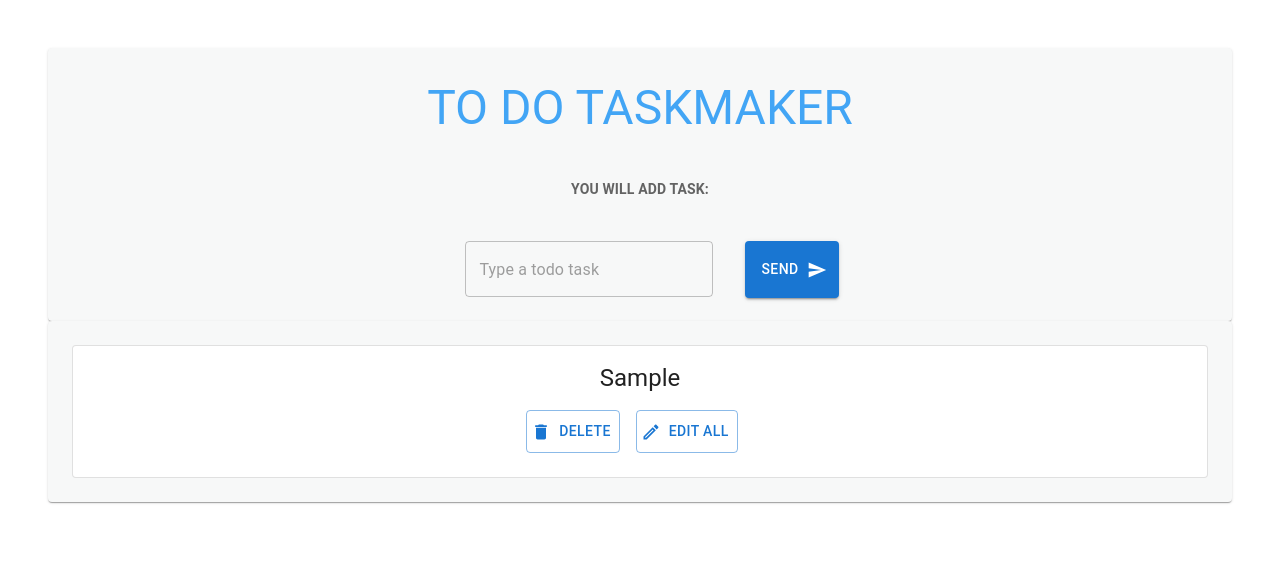
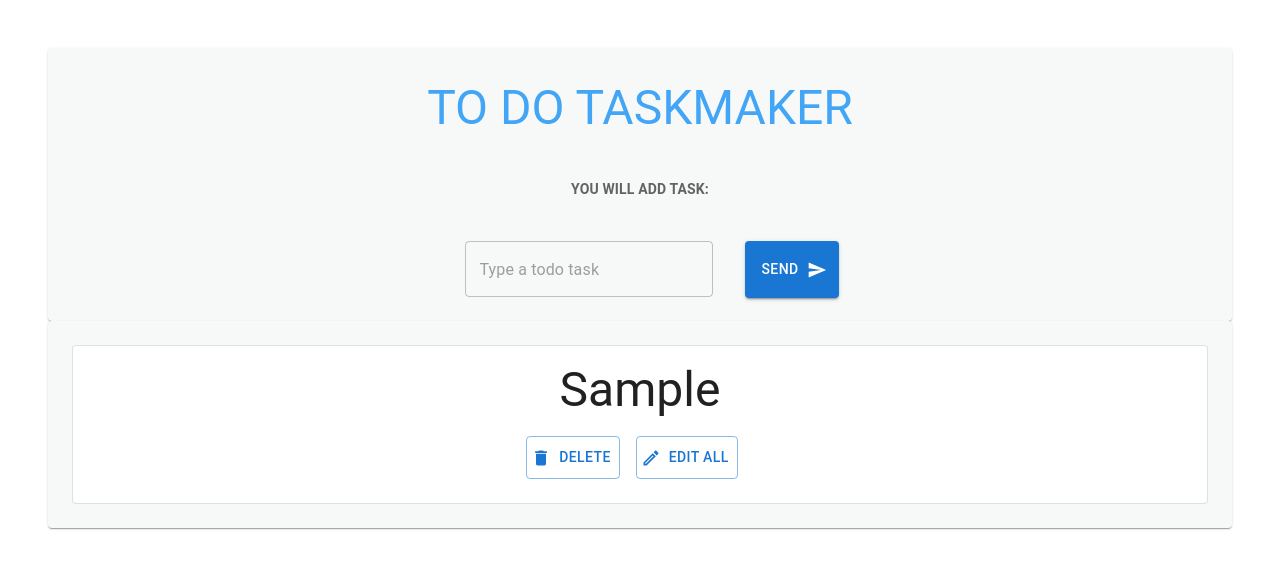
Before and after one commit to SDytewski/task, a React (Create React App) app: page / in a window 1280 px wide. Both pictures are taken after typing "Sample" into the empty fields and a click on the button "SEND". Shown: the top 568 px of the page. Built offline with nearby package versions, Linux system fonts and the light colour scheme.

Commit message:
re did the way Im creating a todo when the user submits the todo

```diff
--- a/src/components/Home.js
+++ b/src/components/Home.js
@@ -63,7 +63,7 @@ function Home() {
     // if (todo !== " ") {
     setTodos((prevToDos) => {
       const task = {
-        id: prevToDos.length === 0 ? 1 : prevToDos[setTodos.length - 1].id ++,
+        id: prevToDos.length === 0 ? 1 : prevToDos[prevToDos.length - 1].id + 1,
         taskName: todo.trim(),
       }
       return [...prevToDos, task]
@@ -178,7 +178,7 @@ function Home() {
                   // <div className="todo" style={{ border: 1 }} >
                   <Card variant="outlined"  sx={{ minWidth: 275, margin: 2 }}>
                   <CardContent>
-                  <Typography variant="h5" component="div">
+                  <Typography variant="h3" component="div">
                     <li key={item.id} > {item.taskName}
                       {isEditing ? (
                         // if we are editing - display the edit todo input
```
